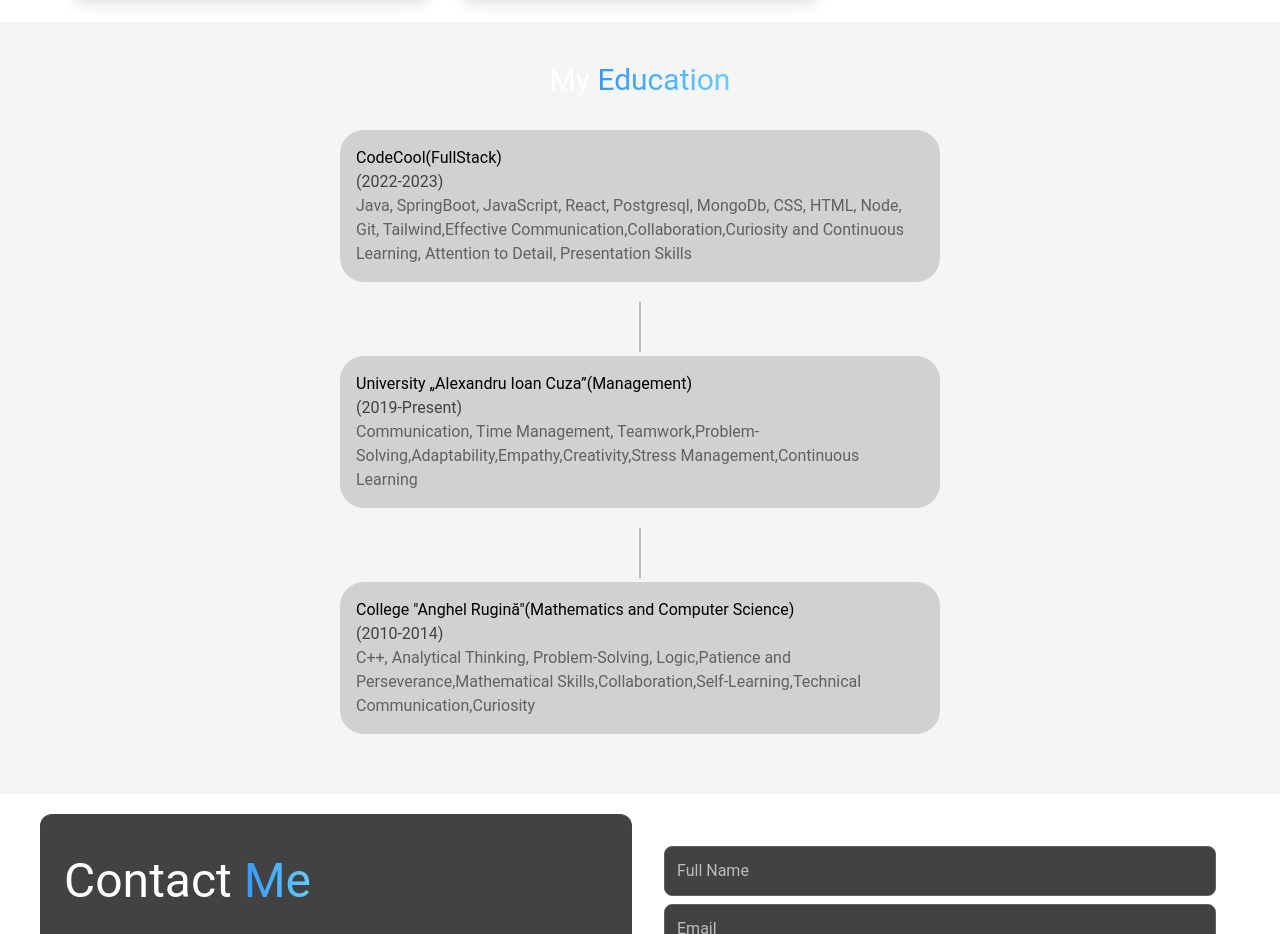
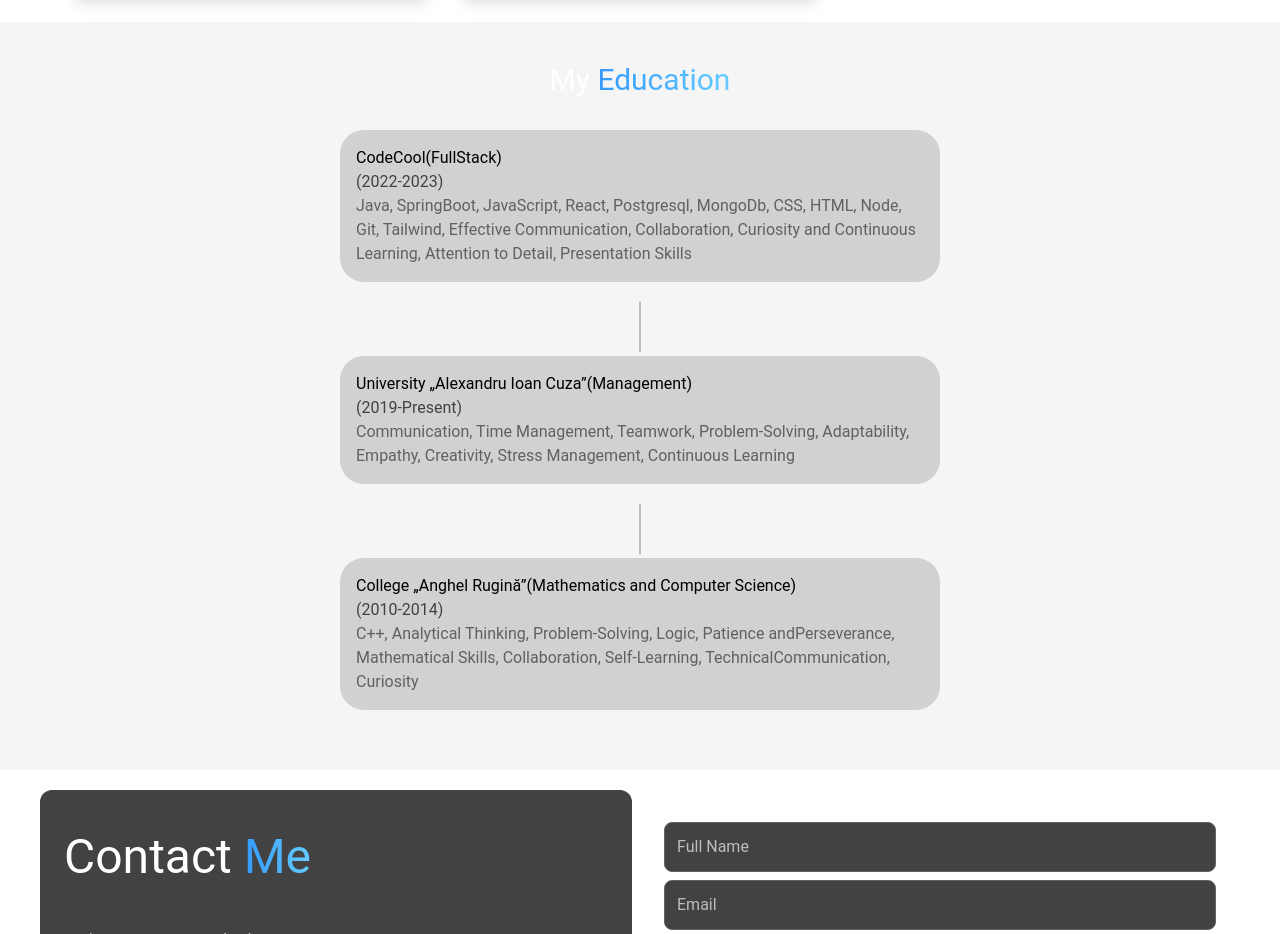
Before and after one commit to BadarauDavid/Portfolio, a React (Create React App) app in the folder frontend/: page / in a window 1280 px wide. Shown: the part 1940-2874 px from the top of the page. Built offline with nearby package versions, Linux system fonts and the light colour scheme.

Commit message:
eliminate duplicate code

```diff
--- a/frontend/src/components/Education.jsx
+++ b/frontend/src/components/Education.jsx
@@ -1,44 +1,45 @@
 export default function Education() {
+  const allEducation = [
+    {
+      name: "CodeCool(FullStack)",
+      year: "(2022-2023)",
+      skills:
+        " Java, SpringBoot, JavaScript, React, Postgresql, MongoDb, CSS, HTML, Node, Git, Tailwind, Effective Communication, Collaboration, Curiosity and Continuous Learning, Attention to Detail, Presentation Skills",
+    },
+    {
+      name: "University „Alexandru Ioan Cuza”(Management)",
+      year: "(2019-Present)",
+      skills:
+        "   Communication, Time Management, Teamwork, Problem-Solving, Adaptability, Empathy, Creativity, Stress Management, Continuous Learning",
+    },
+    {
+      name: "College „Anghel Rugină”(Mathematics and Computer Science)",
+      year: "(2010-2014)",
+      skills:
+        " C++, Analytical Thinking, Problem-Solving, Logic, Patience andPerseverance, Mathematical Skills, Collaboration, Self-Learning, TechnicalCommunication, Curiosity",
+    },
+  ];
+
   return (
     <div className="py-10  dark:text-white dark:bg-[#232325] bg-gray-100">
       <h2 className="mb-8 text-3xl text-white text-center">
         My <span>Education</span>
       </h2>
+      {allEducation &&
+        allEducation.map((e,index) => (
+          <>
+            <div className="mb-[20px] text-black dark:text-white relative bg-gray-800/20 p-4 rounded-3xl max-w-[300px] sm:max-w-[600px] mx-auto">
+              <p>{e.name}</p>
+              <p className="dark:text-gray-400 text-gray-800">{e.year}</p>
+              <p className="dark:text-gray-500 text-gray-700">{e.skills}</p>
+            </div>
 
-      <div className="mb-[20px] text-black dark:text-white relative bg-gray-800/20 p-4 rounded-3xl max-w-[300px] sm:max-w-[600px] mx-auto">
-        <p>CodeCool(FullStack)</p>
-        <p className="dark:text-gray-400 text-gray-800">(2022-2023) </p>
-        <p className="dark:text-gray-500 text-gray-700">
-          Java, SpringBoot, JavaScript, React, Postgresql, MongoDb, CSS, HTML,
-          Node, Git, Tailwind,Effective Communication,Collaboration,Curiosity
-          and Continuous Learning, Attention to Detail, Presentation Skills
-        </p>
-      </div>
 
-      <div className="h-[50px] w-[2px] bg-gray-400 relative my-1 mx-auto"></div>
-
-      <div className="mb-[20px] text-black dark:text-white relative bg-gray-800/20 p-4 rounded-3xl max-w-[300px] sm:max-w-[600px] mx-auto">
-        <p>University „Alexandru Ioan Cuza”(Management)</p>
-        <p className="dark:text-gray-400 text-gray-800 ">(2019-Present) </p>
-        <p className="dark:text-gray-500 text-gray-700 ">
-          {" "}
-          Communication, Time Management,
-          Teamwork,Problem-Solving,Adaptability,Empathy,Creativity,Stress
-          Management,Continuous Learning
-        </p>
-      </div>
-
-      <div className="h-[50px] w-[2px] bg-gray-400 relative my-1 mx-auto"></div>
-
-      <div className="mb-[20px] text-black dark:text-white relative bg-gray-800/20 p-4 rounded-3xl max-w-[300px] sm:max-w-[600px] mx-auto">
-        <p>College "Anghel Rugină"(Mathematics and Computer Science)</p>
-        <p className="dark:text-gray-400 text-gray-800 ">(2010-2014)</p>
-        <p className="dark:text-gray-500 text-gray-700 ">
-          C++, Analytical Thinking, Problem-Solving, Logic,Patience and
-          Perseverance,Mathematical Skills,Collaboration,Self-Learning,Technical
-          Communication,Curiosity
-        </p>
-      </div>
+            {index !== allEducation.length - 1 && (
+        <div className="h-[50px] w-[2px] bg-gray-400 relative my-1 mx-auto"></div>
+      )}
+          </>
+        ))}
     </div>
   );
 }
```
